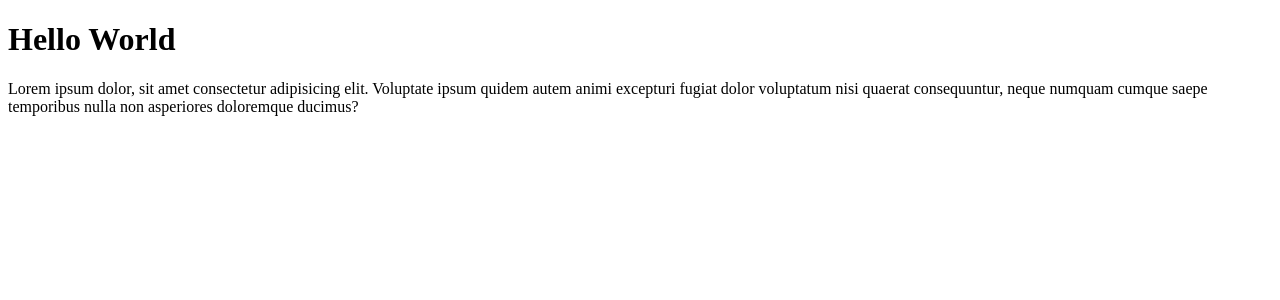
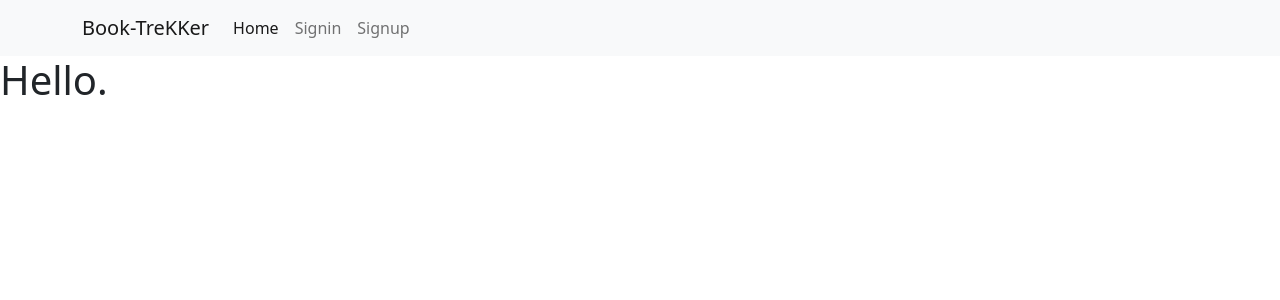
Before and after one commit to engrmzubair/BookTrekker, a React (Create React App) app in the folder book-trekker-app/: page / in a window 1280 px wide. Shown: the top 300 px of the page. Built offline with nearby package versions, Linux system fonts and the light colour scheme.

Commit message:
Basic navbar designed completed

```diff
--- a/book-trekker-app/package.json
+++ b/book-trekker-app/package.json
@@ -3,10 +3,6 @@
   "version": "0.1.0",
   "private": true,
   "dependencies": {
-    "@emotion/react": "^11.9.0",
-    "@emotion/styled": "^11.8.1",
-    "@mui/icons-material": "^5.8.0",
-    "@mui/material": "^5.8.0",
     "@reduxjs/toolkit": "^1.8.1",
     "@testing-library/jest-dom": "^5.16.4",
     "@testing-library/react": "^13.1.1",
@@ -15,7 +11,9 @@
     "@types/node": "^17.0.30",
     "@types/react": "^18.0.8",
     "@types/react-dom": "^18.0.3",
+    "bootstrap": "^5.1.3",
     "react": "^18.1.0",
+    "react-bootstrap": "^2.4.0",
     "react-dom": "^18.1.0",
     "react-redux": "^8.0.1",
     "react-router-dom": "^6.3.0",
--- a/book-trekker-app/src/App.tsx
+++ b/book-trekker-app/src/App.tsx
@@ -1,12 +1,16 @@
-import { Counter } from './features/counter/Counter';
+import React from 'react';
 import './App.css';
+import '../node_modules/bootstrap/dist/css/bootstrap.min.css';
+import Menu from './features/core/Menu';
 
 function App() {
   return (
-    <div className="App">
-      <h1>Hello World</h1>
-      <p>Lorem ipsum dolor, sit amet consectetur adipisicing elit. Voluptate ipsum quidem autem animi excepturi fugiat dolor voluptatum nisi quaerat consequuntur, neque numquam cumque saepe temporibus nulla non asperiores doloremque ducimus?</p>
-    </div>
+    <React.Fragment>
+      <Menu />
+
+      <h1>Hello.</h1>
+
+    </React.Fragment>
   );
 }
 
--- a/book-trekker-app/src/PageRoutes.tsx
+++ b/book-trekker-app/src/PageRoutes.tsx
@@ -1,20 +1,18 @@
-import { BrowserRouter, Route, Routes } from 'react-router-dom';
+import { Route, Routes } from 'react-router-dom';
 import Signup from './features/user/Signup';
 import Signin from './features/user/Signin';
-import NotFound from './features/common/NotFound';
+import NotFound from './features/core/NotFound';
 import App from './App';
 
 
 const PageRoutes = () => {
   return (
-    <BrowserRouter>
     <Routes>
       <Route path="/" element={ <App /> } />
       <Route path="signup" element={ <Signup /> } />
       <Route path="signin" element={ <Signin /> } />
       <Route path="*" element={ <NotFound /> } />
     </Routes >
-    </BrowserRouter>
   )
 }
 
--- a/book-trekker-app/src/features/common/NotFound.tsx
+++ /dev/null
@@ -1,8 +0,0 @@
-
-const NotFound = () => {
-  return (
-    <h1>Page Not Found!</h1>
-  )
-}
-
-export default NotFound
--- /dev/null
+++ b/book-trekker-app/src/features/core/Menu.tsx
@@ -0,0 +1,33 @@
+import { Navbar, Nav, Container } from 'react-bootstrap';
+import { NavLink } from 'react-router-dom'
+
+const Menu = () => {
+  return (
+
+    <Navbar bg="light" variant="light" expand="lg" sticky="top">
+      <Container>
+        <NavLink className="navbar-brand" to="/">Book-TreKKer</NavLink>
+
+        <Navbar.Toggle aria-controls="basic-navbar-nav" />
+
+        <Navbar.Collapse id="basic-navbar-nav">
+
+          <Nav className="me-auto">
+
+            <NavLink className="nav-link" to="/">Home</NavLink>
+
+            <NavLink className="nav-link" to="/signin">Signin</NavLink>
+
+            <NavLink className="nav-link" to="/signup">Signup</NavLink>
+
+          </Nav>
+
+
+        </Navbar.Collapse>
+      </Container>
+    </Navbar>
+
+  );
+}
+
+export default Menu
--- /dev/null
+++ b/book-trekker-app/src/features/core/NotFound.tsx
@@ -0,0 +1,13 @@
+import React from "react"
+import Menu from "./Menu"
+
+const NotFound = () => {
+  return (
+    <React.Fragment>
+      <Menu />
+      <h1>Page Not Found!</h1>
+    </React.Fragment>
+  )
+}
+
+export default NotFound
--- a/book-trekker-app/src/features/user/Signin.tsx
+++ b/book-trekker-app/src/features/user/Signin.tsx
@@ -1,10 +1,14 @@
 import React from 'react'
+import Menu from '../core/Menu'
 
 type Props = {}
 
 const Signin = (props: Props) => {
   return (
-    <h1>Signin</h1>
+    <div>
+      <Menu />
+      <h1>Signin</h1>
+    </div>
   )
 }
 
--- a/book-trekker-app/src/features/user/Signup.tsx
+++ b/book-trekker-app/src/features/user/Signup.tsx
@@ -1,10 +1,14 @@
 import React from 'react';
+import Menu from '../core/Menu';
 
 type Props = {}
 
 const Signup = (props: Props) => {
   return (
-    <h1>Signup</h1>
+    <div>
+      <Menu />
+      <h1>Signup</h1>
+    </div>
   );
 }
 
--- a/book-trekker-app/src/index.tsx
+++ b/book-trekker-app/src/index.tsx
@@ -1,4 +1,5 @@
 import React from 'react';
+import { BrowserRouter } from 'react-router-dom';
 import { createRoot } from 'react-dom/client';
 import { Provider } from 'react-redux';
 import { store } from './app/store';
@@ -9,8 +10,10 @@ const root = createRoot(container);
 
 root.render(
   <React.StrictMode>
-    <Provider store={ store }>
-      <PageRoutes />
-    </Provider>
+    <BrowserRouter>
+      <Provider store={ store }>
+        <PageRoutes />
+      </Provider>
+    </BrowserRouter>
   </React.StrictMode>
 );
```
Also changed, not shown: 1 other file (tests, documents, lock files or other folders). Lines whose indentation alone changed are shown as unchanged.
